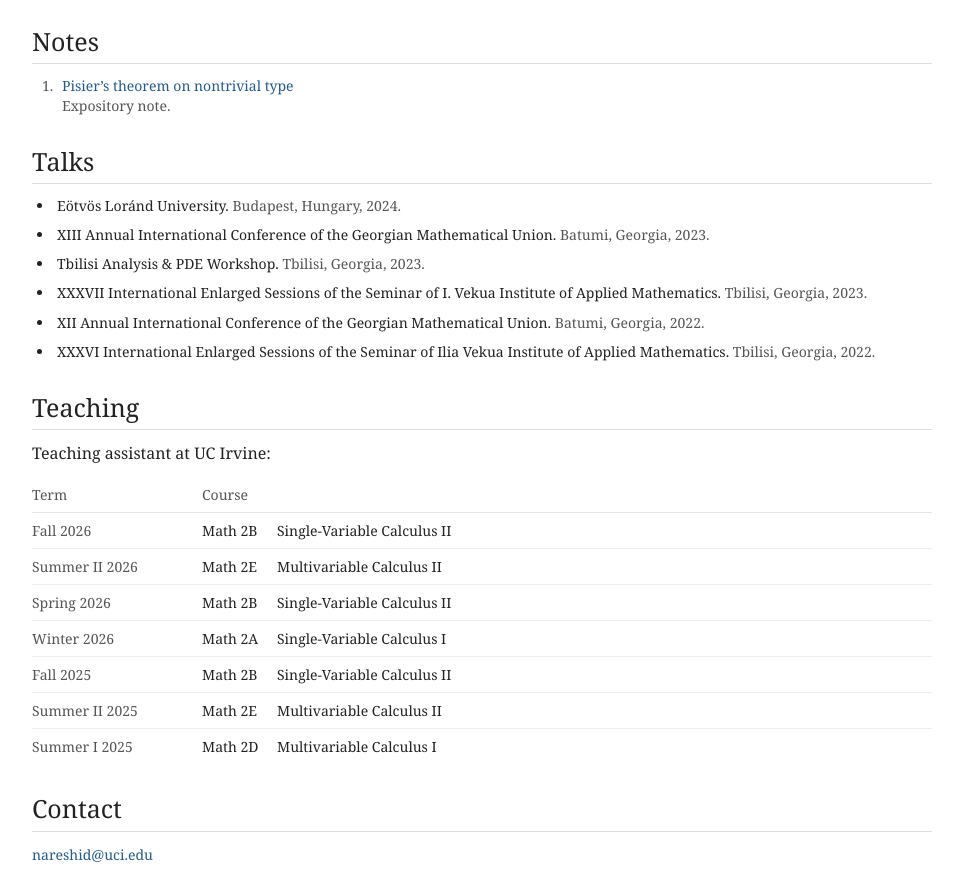
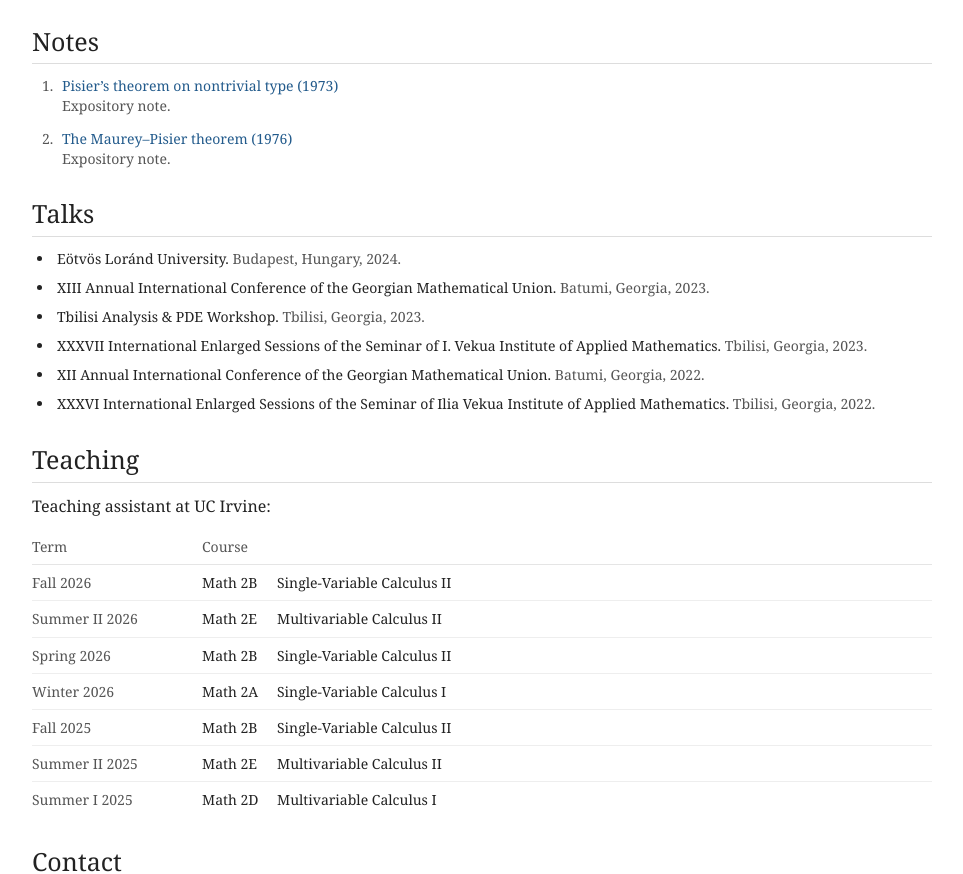
Before and after one commit to nareshidze/nareshidze.github.io, a plain HTML site: page index.html in a window 1280 px wide. Shown: the part 1464-2338 px from the top of the page, without its empty margins (158-1121 px from the left). Drawn offline with Linux system fonts and the light colour scheme.

Commit message:
Add Maurey–Pisier note and date both classical theorems

```diff
--- a/index.html
+++ b/index.html
@@ -162,7 +162,13 @@
       <ol class="papers">
         <li class="paper" id="pisier-nontrivial-type">
           <article aria-labelledby="title-pisier-nontrivial-type">
-            <h3 class="paper-title" id="title-pisier-nontrivial-type"><a href="notes/pisier-nontrivial-type.pdf?v=72759ef764d7">Pisier’s theorem on nontrivial type</a></h3>
+            <h3 class="paper-title" id="title-pisier-nontrivial-type"><a href="notes/pisier-nontrivial-type.pdf?v=c27eb92a4415">Pisier’s theorem on nontrivial type (1973)</a></h3>
+            <p class="paper-venue">Expository note.</p>
+          </article>
+        </li>
+        <li class="paper" id="maurey-pisier-type-theorem">
+          <article aria-labelledby="title-maurey-pisier-type-theorem">
+            <h3 class="paper-title" id="title-maurey-pisier-type-theorem"><a href="notes/maurey-pisier-type-theorem.pdf?v=fe654567b83e">The Maurey–Pisier theorem (1976)</a></h3>
             <p class="paper-venue">Expository note.</p>
           </article>
         </li>
```
Also changed, not shown: 2 other files.
